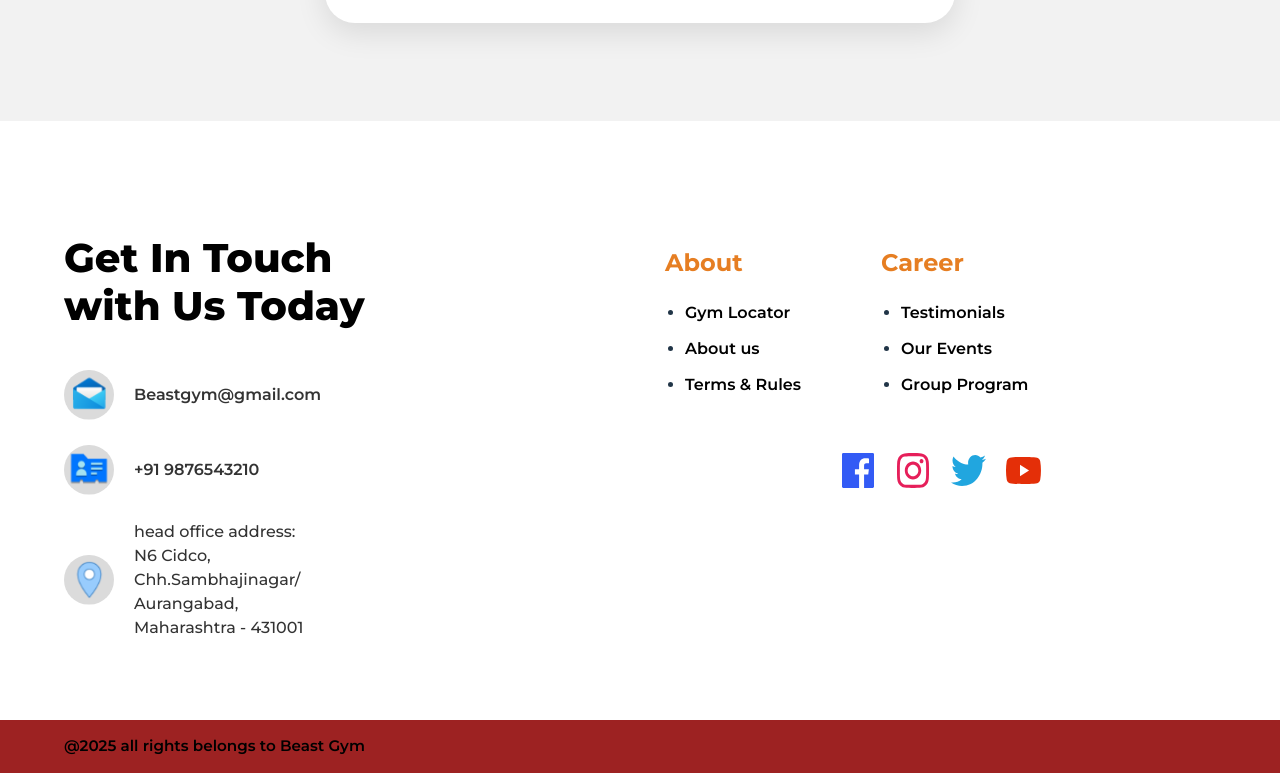
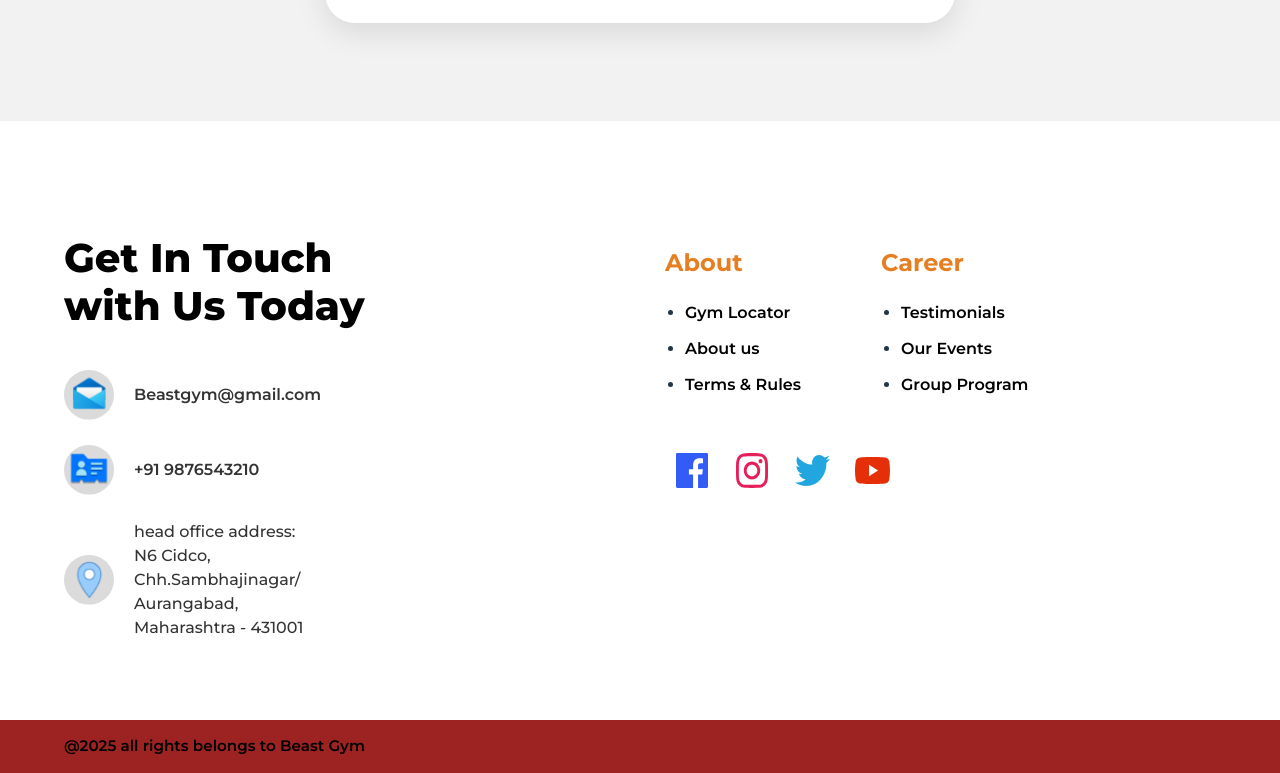
Before and after one commit to Swapnilp011/Gym-site, a React (Vite) app: page / in a window 1280 px wide. Shown: the part 4698-5471 px from the top of the page. Built offline with nearby package versions, Linux system fonts and the light colour scheme.

Commit message:
add somw margin from the right side from the icons of social media

```diff
--- a/src/pages/Homepage/Getintouchsection.css
+++ b/src/pages/Homepage/Getintouchsection.css
@@ -106,11 +106,11 @@
 /* --- SOCIAL ICONS (Centered) --- */
 .social-media-container {
   display: flex;
-  gap: 20px;
+  gap: 25px;
 
   /* Centers the icons relative to the Right Column */
   align-self: center;
-
+  margin-right: 317px;
   margin-top: 10px;
 }
 
```
